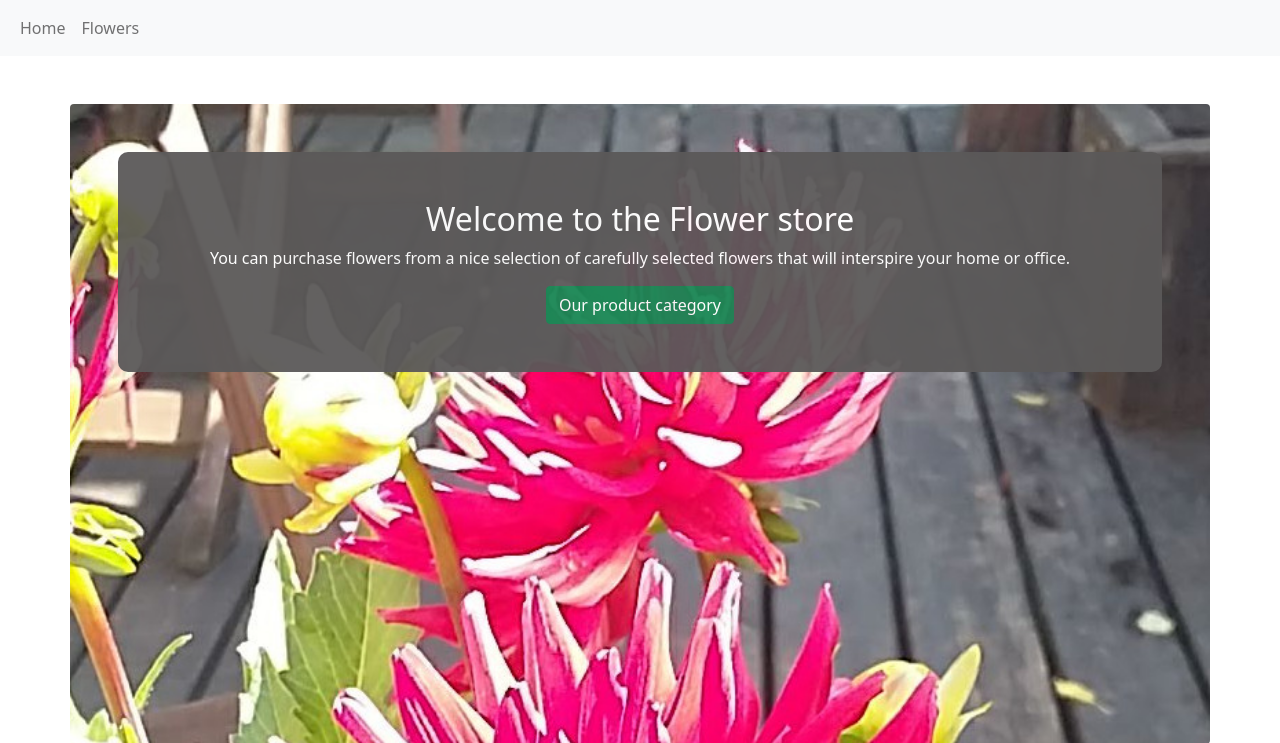
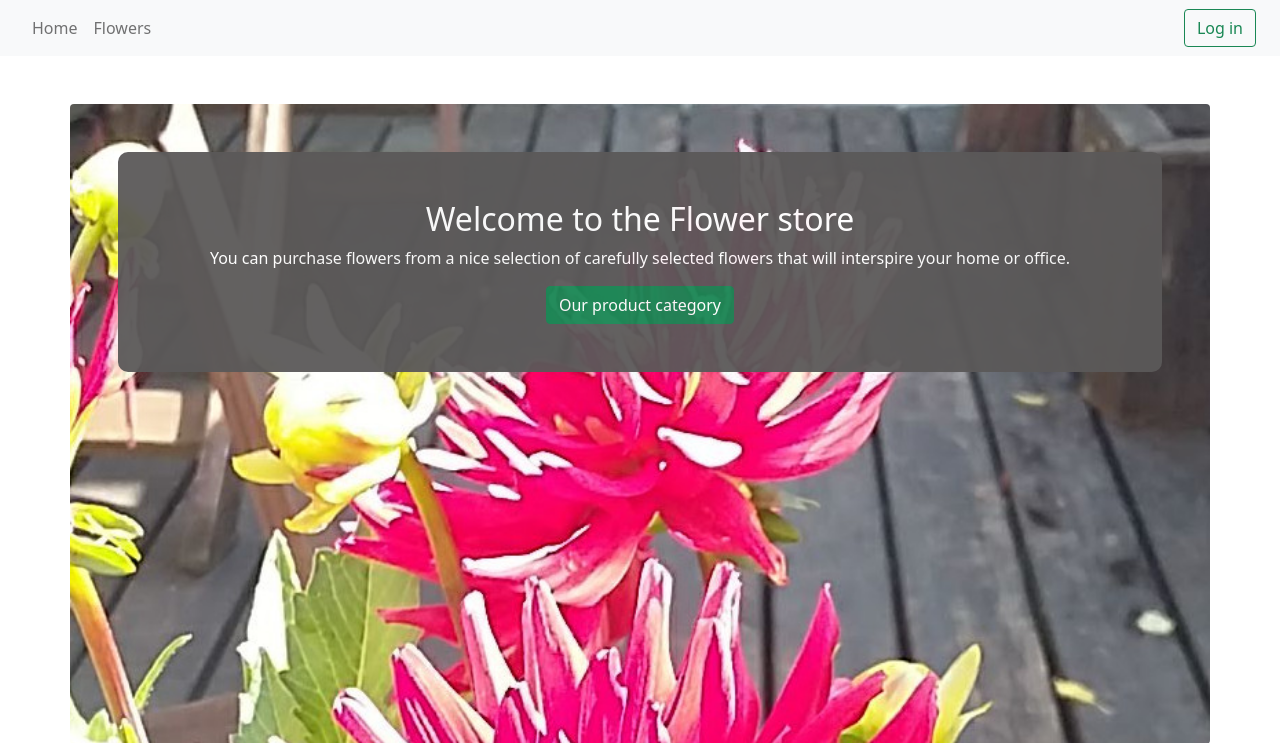
Before and after one commit to Petrimus/tsoha_flower_store, a Flask app: page /main_page in a window 1280 px wide. Shown: the top 743 px of the page. Run offline with Flask 2, Linux system fonts and the light colour scheme.

Commit message:
correction to nav bar appereance

```diff
--- a/flower_store/main/templates/main/navbar.html
+++ b/flower_store/main/templates/main/navbar.html
@@ -1,6 +1,4 @@
-<nav class="navbar navbar-expand-lg navbar-light bg-light">
-  <div class="container-fluid">
-    <div class="collapse navbar-collapse" id="navbarSupportedContent">
+<nav class="navbar navbar-expand-lg navbar-light bg-light px-4">
   <ul class="navbar-nav me-auto mb-lg-0">
     <li class="nav-item">
       <a class="nav-link" aria-current="page" href="#">Home</a>
@@ -17,14 +15,22 @@
       <a class="nav-link" href="/admin/orders">admin</a>
     </li>
     {% endif %}
-
-          {% if session.username %}
   </ul>
   {% if session.username %}
   <div>
-      <span class="nav-link"
+    <span style="color: rgba(0, 0, 0, 0.6)"
       >User {{ session.username }} has logged in</span
     >
+  </div>
+  <div>
+    <a
+      class="nav-link"
+      href="/shoppingcart"
+      tabindex="-1"
+      aria-disabled="false"
+    >
+      <i class="bi bi-cart" style="font-size: 1.8rem; color: green"></i>
+    </a>
   </div>
   <div>
     <a
@@ -35,7 +41,8 @@
       >Log out
     </a>
   </div>
-    > {% else %}
+
+  {% else %}
   <div>
     <a
       href="/login"
@@ -45,18 +52,5 @@
       >Log in</a
     >
   </div>
-    > {% endif %}
-      <div class="d-flex">
-        <a
-          class="nav-link"
-          href="/shoppingcart"
-          tabindex="-1"
-          aria-disabled="false"
-        >
-          <i class="bi bi-cart" style="font-size: 1.8rem; color: green"></i>
-        </a>
-      </div>
   {% endif %}
-    </div>
-  </div>
 </nav>
```
Lines whose indentation alone changed are shown as unchanged.
